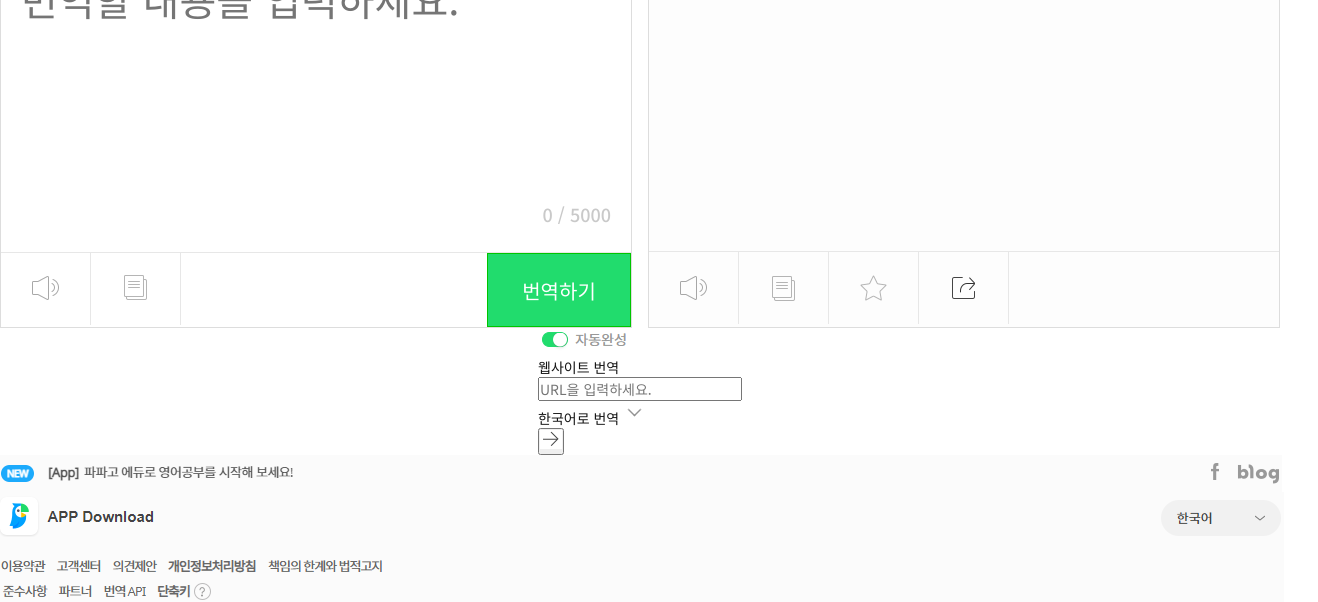
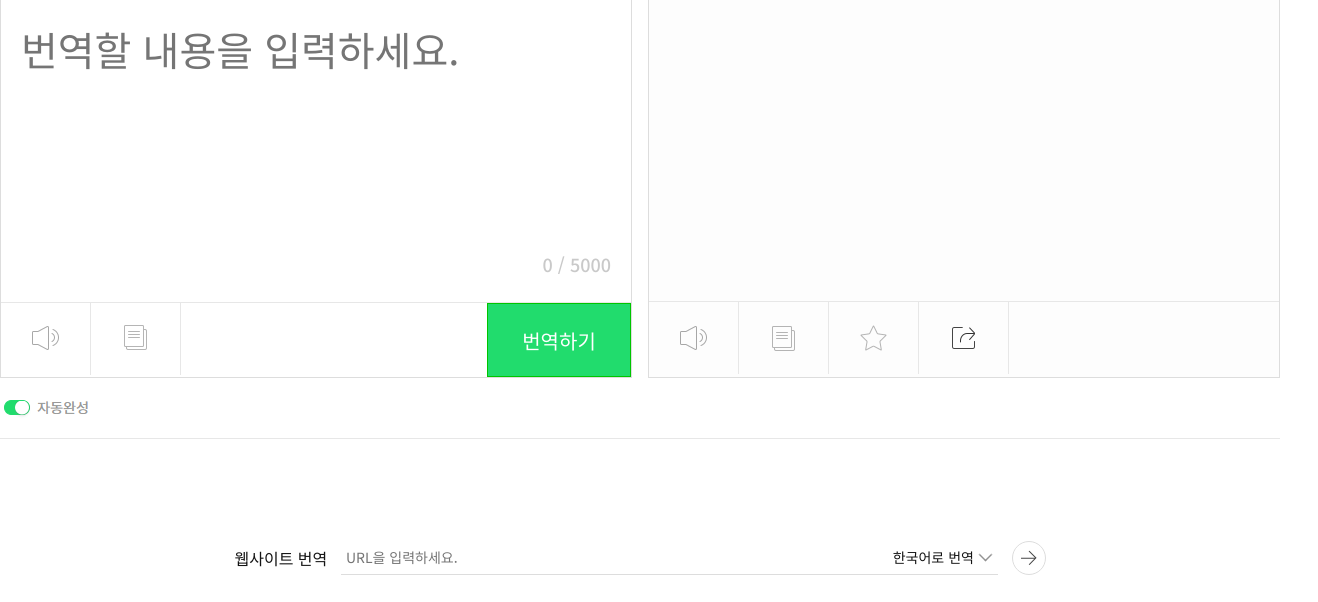
Before and after one commit to code1218/Web-Basic, a plain HTML site: page src/papago/index.html in a window 1280 px wide. Shown: the part 200-802 px from the top of the page, 1318 px wide, since content can reach past the window. Drawn offline with Linux system fonts and the light colour scheme.

Commit message:
디자인 완료

```diff
--- a/src/papago/css/index.css
+++ b/src/papago/css/index.css
@@ -4,10 +4,13 @@
     --sub-font-color: rgb(201, 201, 201);
 }
 
-.d-container {
+.main-container {
     display: flex;
     flex-direction: column;
     align-items: center;
+
+    padding: 50px 0px 80px;
+
 }
 
 /* header */
@@ -89,7 +92,6 @@ nav img {
 }
 
 .article-body-textarea {
-    box-sizing: content-box;
     width: 630px;
     height: 219px;
 }
@@ -158,3 +160,110 @@ pre {
 
     background-color: #21dc6d;
 }
+
+.section-container {
+    width: 1280px;
+
+}
+
+.section-top {
+    display: flex;
+    align-items: center;
+
+    border-bottom: 1px solid var(--article-border-color);
+
+    width: 100%;
+    height: 61px;
+}
+
+.section-bottom {
+    display: flex;
+    justify-content: center;
+    align-items: flex-end;
+
+    height: 136px;
+}
+
+.sb-url {
+    display: flex;
+    justify-content: space-between;
+    align-items:center;
+
+    width: 811px;
+}
+
+.label-url label {
+    font-size: 16px;
+}
+
+.input-url {
+    display: flex;
+
+    border-bottom: 1px solid var(--main-color);
+    padding-bottom: 1px;
+
+    max-width: 658px;
+}
+
+.input-url input {
+    border: none;
+    padding: 6px 5px;
+
+    width: 427px;
+    height: 32px;
+}
+
+.input-select-convert {
+    display: flex;
+    justify-content: flex-end;
+    align-items: center;
+
+    width: 230px;
+    height: 32px;
+}
+
+.button-url button {
+    display: flex;
+    justify-content: center;
+    align-items: center;
+
+    border: 1px solid var(--main-color);
+    border-radius: 50%;
+
+    width: 34px;
+    height: 34px;
+
+    overflow: hidden;
+
+    background-color: white;
+}
+
+footer {
+    display: flex;
+    flex-direction: column;
+    align-items: center;
+
+    background-color: #fbfbfb;
+}
+
+.footer1 {
+    display: flex;
+    justify-content: center;
+    align-items: center;
+
+    border-bottom: 1px solid var(--main-color);
+    padding: 19px 36px 20px;
+
+
+    height: 65px;
+}
+
+.footer2 {
+    display: flex;
+    align-items: center;
+
+    padding: 32px 36px;
+
+    width: 1352px;
+    height: 228px;
+}
--- a/src/papago/index.html
+++ b/src/papago/index.html
@@ -20,7 +20,7 @@
             </nav>
         </header>
         <main>
-            <div class="d-container">
+            <div class="main-container">
                 <div class="article-container">
                     <article class="article-left">
                         <div class="article-header">
@@ -80,16 +80,17 @@
                         </div>
                     </article>
                 </div>
-                <div class="d-flex-column">
+                <div class="section-container">
                     <section class="section-top">
                         <img src="images/index_items/auto_completion.png">
                     </section>
                     <section class="section-bottom">
+                        <div class="sb-url">
                             <div class="label-url">
-                            <label for="">웹사이트 번역</label>
+                                <label for="web-url">웹사이트 번역</label>
                             </div>
                             <div class="input-url">
-                            <input type="url" placeholder="URL을 입력하세요.">
+                                <input type="url" id="web-url" placeholder="URL을 입력하세요.">
                                 <div class="input-select-convert">
                                     <span>한국어로 번역</span>
                                     <img src="images/index_items/combo_icon.PNG">
@@ -98,15 +99,16 @@
                             <div class="button-url">
                                 <button><img src="images/index_items/right_arrow_icon.PNG"></button>
                             </div>
+                        </div>
                     </section>
                 </div>
             </div>
         </main>
         <footer>
-            <div class="d-container">
+            <div class="footer1">
                 <img src="images/index_footer/footer1.PNG">
             </div>
-            <div class="d-container">
+            <div class="footer2">
                 <img src="images/index_footer/footer2.PNG">
             </div>
         </footer>
```
Lines whose indentation alone changed are shown as unchanged.
